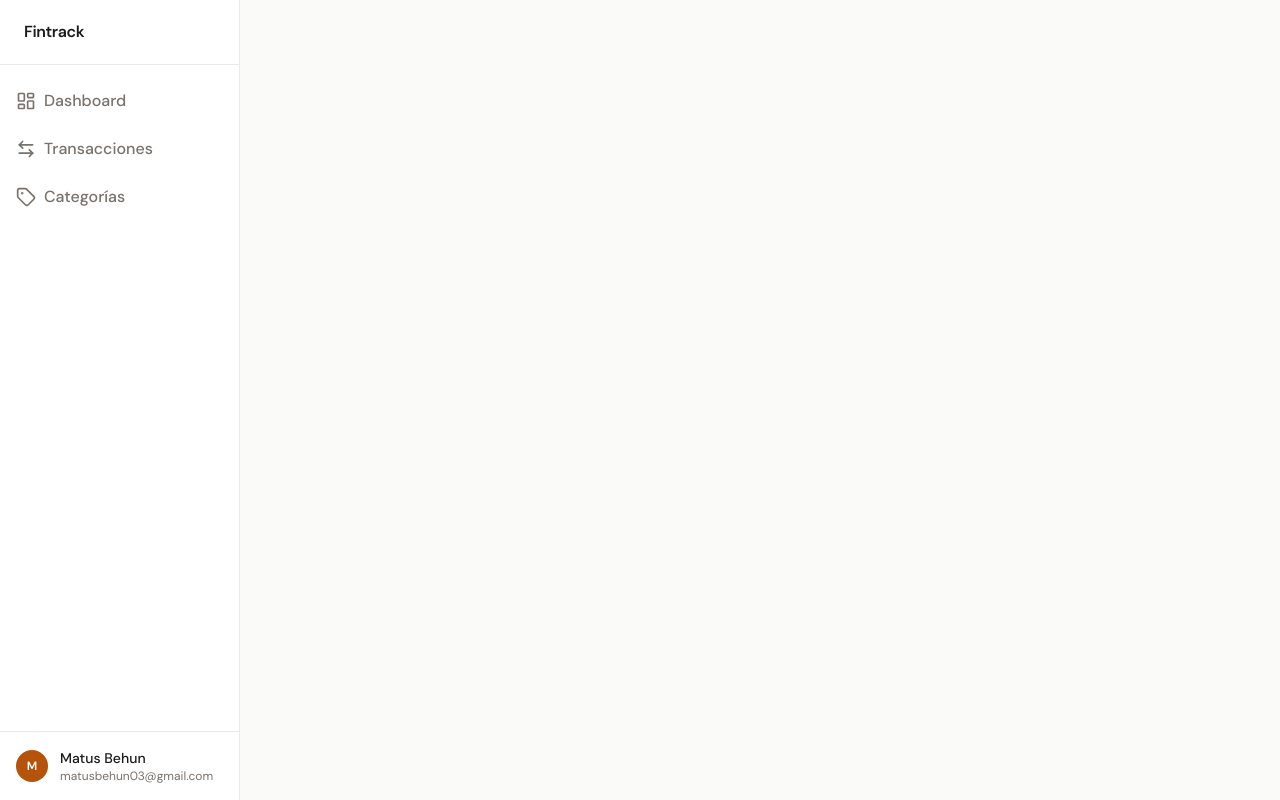
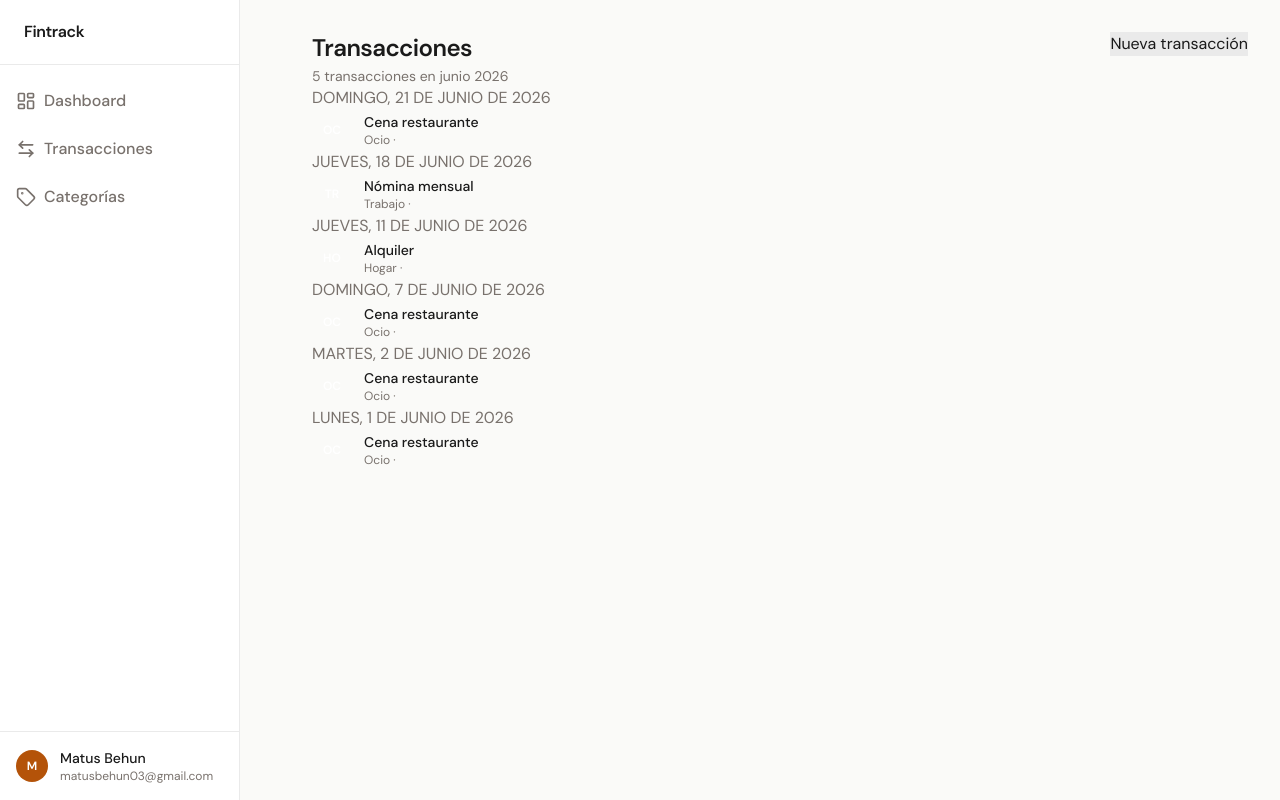
Before and after one commit to Matusbh/FinTrack, a React (Vite) app: page /transactions in a window 1280 px wide. Built offline with nearby package versions, Linux system fonts and the light colour scheme.

Commit message:
feat: renderizado sin estuilos de las transacciones

```diff
--- a/src/App.jsx
+++ b/src/App.jsx
@@ -11,7 +11,7 @@ function App() {
         }
         <Route index element={<DashboardPage />} />
         <Route path="/dashboard" element={<DashboardPage />} />
-        <Route path="/trnasactions" element={<TransactionsPage />} />
+        <Route path="/transactions" element={<TransactionsPage />} />
       </Routes>
     </Layout>
   );
--- a/src/pages/DashboardPage.jsx
+++ b/src/pages/DashboardPage.jsx
@@ -14,7 +14,7 @@ export default function DashboardPage() {
       <div>
         <Header />
       </div>
-      <div className="lg:ml-60 flex-1 px-4 py-4 lg:px-8 lg:py-8">
+      <div className="lg:ml-10 flex-1 px-4 py-4 lg:px-8 lg:py-8">
         <div id="cabecera">
           <div className="flex items-center justify-between mb-4 mt-4 lg:mb-8 lg:mt-8">
             <div>
--- a/src/pages/TransactionsPage.jsx
+++ b/src/pages/TransactionsPage.jsx
@@ -1,21 +1,161 @@
 // Página de transacciones. Muestra la lista completa y permite crear, editar y eliminar.
-
-// Página principal de la app. Carga y muestra las SummaryCards y los gráficos de gastos.
 import Header from "../components/layout/Header.jsx";
-import { Plus } from "lucide-react";
+import { LogIn, Plus } from "lucide-react";
 import Card from "../components/ui/Card.jsx";
+import Button from "../components/ui/Button.jsx";
+import TransactionItem from "../components/transactions/TransactionItem.jsx";
 
 export default function TransactionsPage() {
+  const numTransacciones = 5; // Número de transacciones (para mostrar en el título)
+  const fecha = "junio 2026";
+
+  const infoTransaccion = [
+    {
+      id: 1,
+      tipo: "gasto",
+      date: "2026-06-11",
+      categoria: "Hogar",
+      simbolo: "HO",
+      descripcion: "Alquiler",
+      monto: -650,
+    },
+    {
+      id: 2,
+      tipo: "ingreso",
+      date: "2026-06-18",
+      categoria: "Trabajo",
+      simbolo: "TR",
+      descripcion: "Nómina mensual",
+      monto: 1600,
+    },
+    {
+      id: 3,
+      tipo: "gasto",
+      date: "2026-06-21",
+      categoria: "Ocio",
+      simbolo: "OC",
+      descripcion: "Cena restaurante",
+      monto: -87,
+    },
+    {
+      id: 4,
+      tipo: "gasto",
+      date: "2026-06-01",
+      categoria: "Ocio",
+      simbolo: "OC",
+      descripcion: "Cena restaurante",
+      monto: -87,
+    },
+    {
+      id: 5,
+      tipo: "gasto",
+      date: "2026-06-07",
+      categoria: "Ocio",
+      simbolo: "OC",
+      descripcion: "Cena restaurante",
+      monto: -87,
+    },
+    {
+      id: 6,
+      tipo: "gasto",
+      date: "2026-06-02",
+      categoria: "Ocio",
+      simbolo: "OC",
+      descripcion: "Cena restaurante",
+      monto: -87,
+    },
+  ];
+
+  const groupByDate = (trans) => {
+    //Agrupamos por fechas con el reduce
+    return trans.reduce((grupos, transaccion) => {
+      const fecha = infoTransaccion.fecha;
+      if (!grupos[transaccion.date]) grupos[transaccion.date] = [];
+      grupos[transaccion.date].push(transaccion);
+      return grupos;
+    }, {});
+  };
+
+  const formatDate = (fechaString) => {
+    const date = new Date(fechaString + "T00:00:00"); // Evitamos desface de zona horaria
+    return date
+      .toLocaleDateString("es-ES", {
+        weekday: "long",
+        day: "numeric",
+        month: "long",
+        year: "numeric",
+      })
+      .toUpperCase();
+  };
+
+  //Si no sta ordenado por fechas lo he de ordenar primero
+  const sorted = [...infoTransaccion].sort(
+    //HAgo new date porque date es un string y si los resto da NaN
+    (a, b) => new Date(b.date) - new Date(a.date),
+  );
+
+  const agrupado = groupByDate(sorted);
+
   return (
     <>
       <div>
         <Header />
       </div>
 
-      <h1
-        className="text-2xl font-semibold text-[#1A1A1A] tracking-tight
+      <div className="lg:ml-10 flex-1 px-4 py-4 lg:px-8 lg:py-8">
+        <div id="cabecera" className="flex justify-between">
+          <div>
+            <h1
+              className="text-2xl font-semibold text-[#1A1A1A] tracking-tight
             "
-      ></h1>
+            >
+              Transacciones
+            </h1>
+            <p className="text-sm text-[#78716C] mt-0.5">
+              {numTransacciones} transacciones en {fecha}
+            </p>
+          </div>
+          <div>
+            <Button
+              text="Nueva transacción"
+              style="secondary"
+              onClick={() => {
+                //TODO Lógica para crear una nueva transacción
+                //TODO Frontend del boton
+              }}
+            />
+          </div>
+        </div>
+        <div id="resumen">
+          <div>
+            {
+              // Primero iteraos por fechas
+            }
+            {Object.entries(agrupado).map(([fecha, i]) => (
+              <div key={fecha}>
+                <p>{formatDate(fecha)}</p>
+                {
+                  //Luego iteramos por transacciones
+                  i.map((i) => (
+                    <div key={i.id}>
+                      <TransactionItem
+                        simbolo={i.simbolo}
+                        titulo={i.descripcion}
+                        cat={i.categoria}
+                      />
+                      <span
+                        className={`text-sm font-semibold tabular-nums${i.monto >= 0 ? "text-emerald-600" : "text-rose-500"}`}
+                      >
+                        {}
+                      </span>
+                    </div>
+                  ))
+                }
+              </div>
+            ))}
+          </div>
+        </div>
+      </div>
     </>
   );
 }
```
